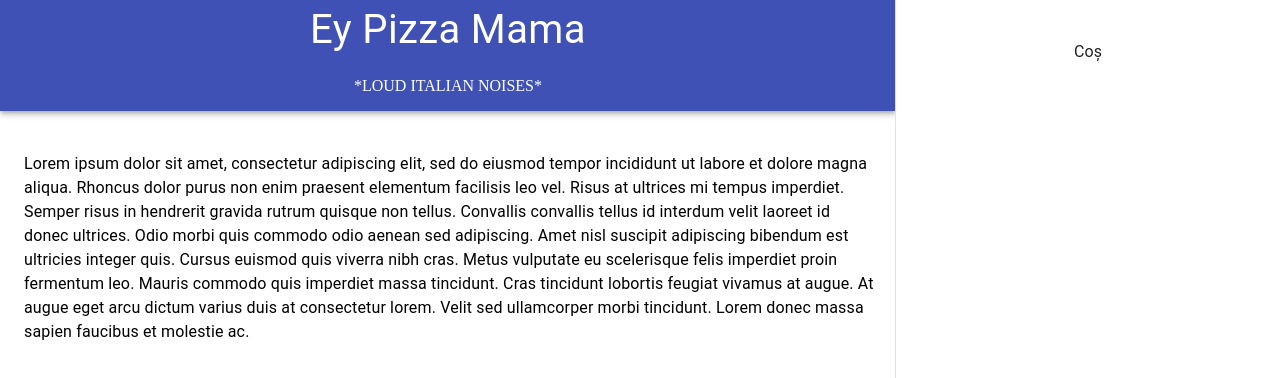
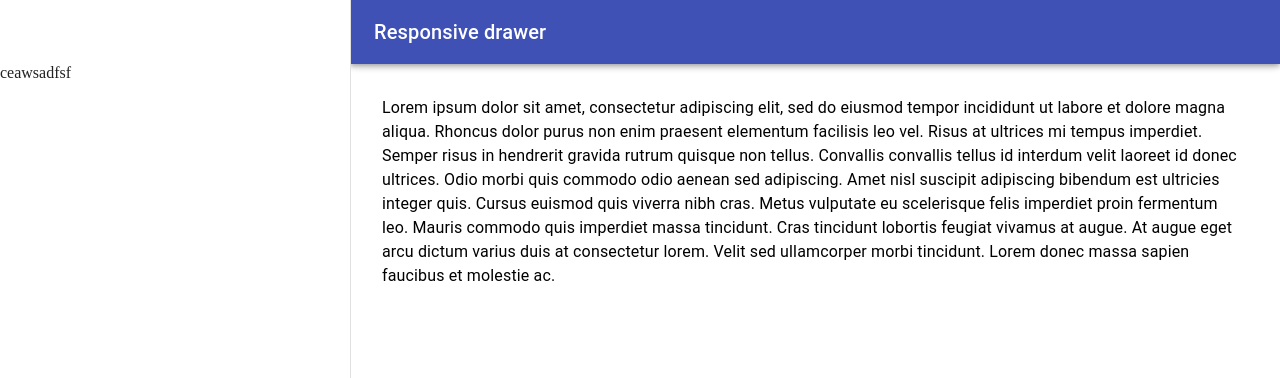
Before and after one commit to TheAncientOwl/pizza-website, a React (Create React App) app: page / in a window 1280 px wide. Shown: the top 378 px of the page. Built offline with nearby package versions, Linux system fonts and the light colour scheme.

Commit message:
new layout.

```diff
--- a/src/components/App.jsx
+++ b/src/components/App.jsx
@@ -1,5 +1,5 @@
-import Content from './Content';
+import Layout from './Layout';
 
 export default function App() {
-  return <Content />;
+  return <Layout />;
 }
--- a/src/components/Content.jsx
+++ /dev/null
@@ -1,68 +0,0 @@
-import React from 'react';
-import { makeStyles, Drawer, AppBar, Toolbar, Typography, Divider } from '@material-ui/core';
-
-import Title from './Title';
-import CategoryList from './CategoryList';
-
-const useStyles = makeStyles(theme => ({
-  root: {
-    display: 'flex',
-  },
-  appBar: {
-    width: '70%',
-    marginRight: '30%',
-  },
-  drawer: {
-    width: '30%',
-    flexShrink: 0,
-  },
-  drawerPaper: {
-    width: '30%',
-  },
-  // necessary for content to be below app bar
-  toolbarFill: theme.mixins.toolbar,
-  toolbar: {
-    flexDirection: 'column',
-  },
-}));
-
-export default function Content() {
-  const classes = useStyles();
-
-  return (
-    <div className={classes.root}>
-      <AppBar position='fixed' className={classes.appBar}>
-        <Toolbar className={classes.toolbar}>
-          <Title />
-          <Divider />
-          <CategoryList />
-        </Toolbar>
-      </AppBar>
-
-      <main style={{ padding: '2vh' }}>
-        <div className={classes.toolbarFill} />
-        <div className={classes.toolbarFill} />
-        <Typography paragraph>
-          Lorem ipsum dolor sit amet, consectetur adipiscing elit, sed do eiusmod tempor incididunt ut labore et dolore
-          magna aliqua. Rhoncus dolor purus non enim praesent elementum facilisis leo vel. Risus at ultrices mi tempus
-          imperdiet. Semper risus in hendrerit gravida rutrum quisque non tellus. Convallis convallis tellus id interdum
-          velit laoreet id donec ultrices. Odio morbi quis commodo odio aenean sed adipiscing. Amet nisl suscipit
-          adipiscing bibendum est ultricies integer quis. Cursus euismod quis viverra nibh cras. Metus vulputate eu
-          scelerisque felis imperdiet proin fermentum leo. Mauris commodo quis imperdiet massa tincidunt. Cras tincidunt
-          lobortis feugiat vivamus at augue. At augue eget arcu dictum varius duis at consectetur lorem. Velit sed
-          ullamcorper morbi tincidunt. Lorem donec massa sapien faucibus et molestie ac.
-        </Typography>
-      </main>
-
-      <Drawer
-        className={classes.drawer}
-        variant='permanent'
-        classes={{
-          paper: classes.drawerPaper,
-        }}
-        anchor='right'>
-        <Typography style={{ textAlign: 'center', marginTop: '5vh' }}>Coș</Typography>
-      </Drawer>
-    </div>
-  );
-}
--- /dev/null
+++ b/src/components/Layout.jsx
@@ -0,0 +1,124 @@
+import React, { useState } from 'react';
+
+import { AppBar, Drawer, Hidden, IconButton, Toolbar, Typography, makeStyles } from '@material-ui/core';
+
+import MenuIcon from '@material-ui/icons/Menu';
+
+const drawerWidth = 350;
+
+const useStyles = makeStyles(theme => ({
+  root: {
+    display: 'flex',
+  },
+
+  drawer: {
+    [theme.breakpoints.up('sm')]: {
+      width: drawerWidth,
+      flexShrink: 0,
+    },
+  },
+
+  appBar: {
+    [theme.breakpoints.up('sm')]: {
+      width: `calc(100% - ${drawerWidth}px)`,
+      marginLeft: drawerWidth,
+    },
+  },
+
+  basketButton: {
+    marginRight: theme.spacing(2),
+    [theme.breakpoints.up('sm')]: {
+      display: 'none',
+    },
+  },
+
+  toolbar: theme.mixins.toolbar,
+
+  drawerPaper: {
+    width: drawerWidth,
+  },
+
+  content: {
+    flexGrow: 1,
+    padding: theme.spacing(3),
+  },
+}));
+
+export default function Layout() {
+  const [mobileOpen, setMobileOpen] = useState(false);
+  const classes = useStyles();
+
+  const handleDrawerToggle = () => setMobileOpen(!mobileOpen);
+
+  const drawer = (
+    <div>
+      <div className={classes.toolbar} />
+      ceawsadfsf
+    </div>
+  );
+
+  return (
+    <div className={classes.root}>
+      <AppBar position='fixed' className={classes.appBar}>
+        <Toolbar>
+          <IconButton
+            color='inherit'
+            aria-label='open drawer'
+            edge='start'
+            onClick={handleDrawerToggle}
+            className={classes.basketButton}>
+            <MenuIcon />
+          </IconButton>
+
+          <Typography variant='h6' noWrap>
+            Responsive drawer
+          </Typography>
+        </Toolbar>
+      </AppBar>
+
+      <nav className={classes.drawer}>
+        {/* The implementation can be swapped with js to avoid SEO duplication of links. */}
+        <Hidden smUp implementation='css'>
+          <Drawer
+            container={window.document.body}
+            variant='temporary'
+            open={mobileOpen}
+            onClose={handleDrawerToggle}
+            classes={{
+              paper: classes.drawerPaper,
+            }}
+            ModalProps={{
+              keepMounted: true,
+            }}>
+            {drawer}
+          </Drawer>
+        </Hidden>
+
+        <Hidden xsDown implementation='css'>
+          <Drawer
+            classes={{
+              paper: classes.drawerPaper,
+            }}
+            variant='permanent'
+            open>
+            {drawer}
+          </Drawer>
+        </Hidden>
+      </nav>
+
+      <main className={classes.content}>
+        <div className={classes.toolbar} />
+        <Typography paragraph>
+          Lorem ipsum dolor sit amet, consectetur adipiscing elit, sed do eiusmod tempor incididunt ut labore et dolore
+          magna aliqua. Rhoncus dolor purus non enim praesent elementum facilisis leo vel. Risus at ultrices mi tempus
+          imperdiet. Semper risus in hendrerit gravida rutrum quisque non tellus. Convallis convallis tellus id interdum
+          velit laoreet id donec ultrices. Odio morbi quis commodo odio aenean sed adipiscing. Amet nisl suscipit
+          adipiscing bibendum est ultricies integer quis. Cursus euismod quis viverra nibh cras. Metus vulputate eu
+          scelerisque felis imperdiet proin fermentum leo. Mauris commodo quis imperdiet massa tincidunt. Cras tincidunt
+          lobortis feugiat vivamus at augue. At augue eget arcu dictum varius duis at consectetur lorem. Velit sed
+          ullamcorper morbi tincidunt. Lorem donec massa sapien faucibus et molestie ac.
+        </Typography>
+      </main>
+    </div>
+  );
+}
--- /dev/null
+++ b/src/components/border.css
@@ -0,0 +1,5 @@
+.border {
+  border-style: solid;
+  border-width: 0.5px;
+  border-color: green;
+}
--- /dev/null
+++ b/src/index.css
@@ -0,0 +1,4 @@
+body {
+  margin: 0;
+  padding: 0;
+}
--- a/src/index.js
+++ b/src/index.js
@@ -1,10 +1,11 @@
 import React from 'react';
 import ReactDOM from 'react-dom';
 import App from './components/App';
+//import './index.css';
 
 ReactDOM.render(
-  <React.StrictMode>
-    <App />
-  </React.StrictMode>,
+  //<React.StrictMode>
+  <App />,
+  //</React.StrictMode>,
   document.getElementById('root')
 );
```
